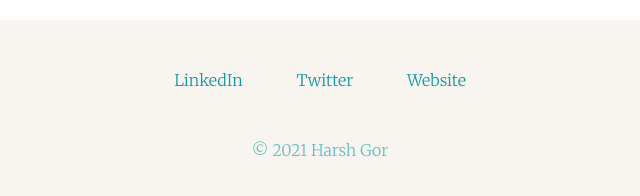
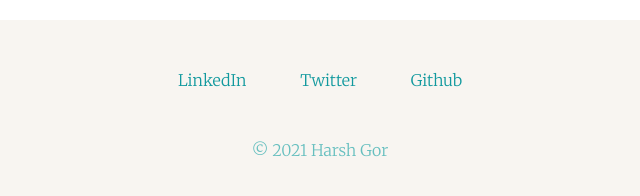
Before and after one commit to harshgor/personal-website, a plain HTML site: page index.html in a window 1280 px wide. Shown: the part 2332-2528 px from the top of the page, 320-960 px from the left. Drawn offline with Linux system fonts and the light colour scheme.

Commit message:
Update index.html

```diff
--- a/index.html
+++ b/index.html
@@ -55,7 +55,7 @@
     <div class="bottom-container">
       <a class="footer-link" href="https://www.linkedin.com/in/harshvardhan-gor-381086173/">LinkedIn</a>
       <a class="footer-link" href="https://twitter.com/iamharshgor">Twitter</a>
-      <a class="footer-link" href="https://harshgor.github.io/cv/">Website</a>
+      <a class="footer-link" href="https://github.com/harshgor">Github</a>
       <p>© 2021 Harsh Gor</p>
     </div>
 
```
